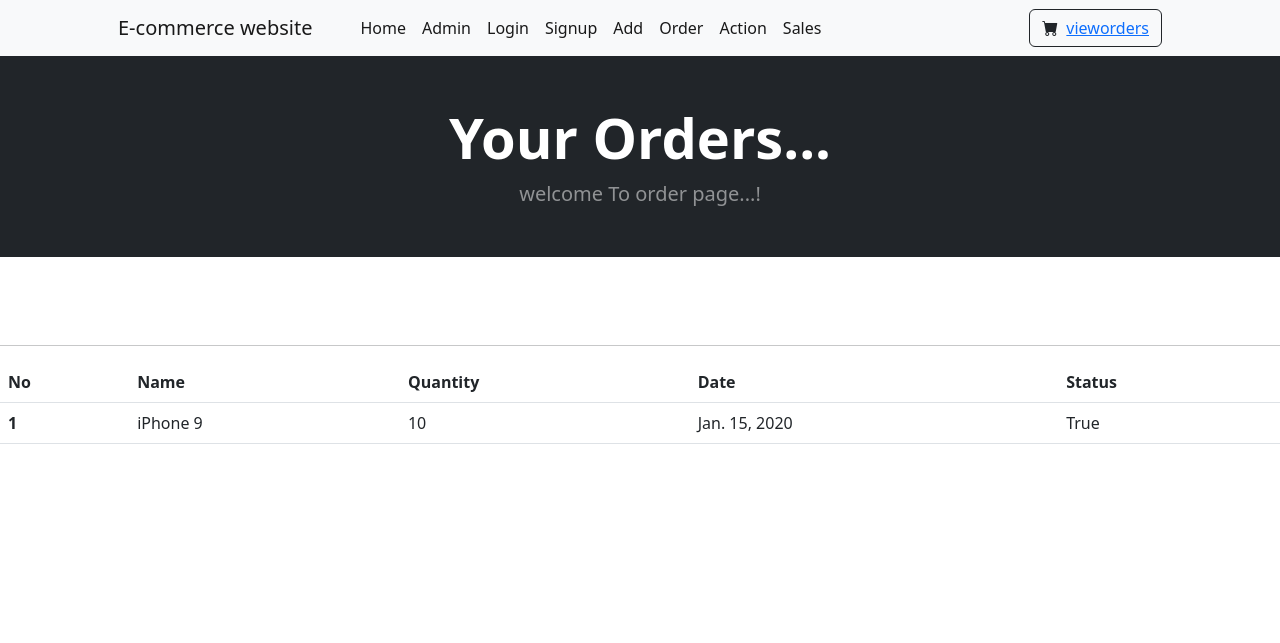
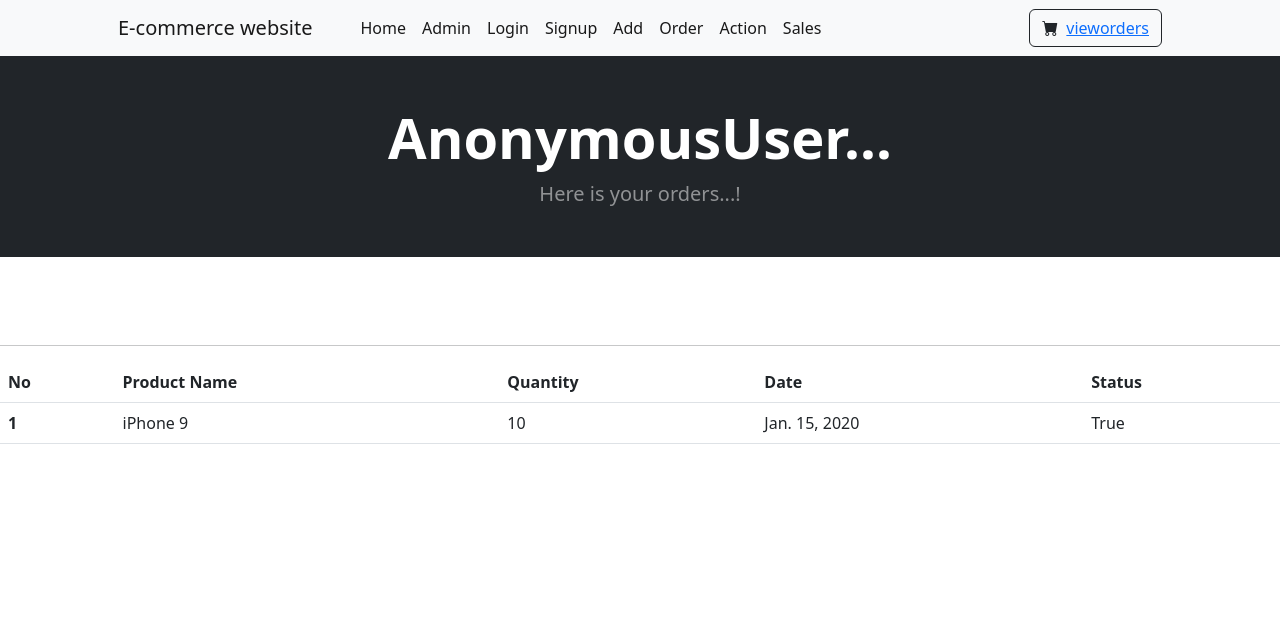
Before and after one commit to Tirupati2005/projectfin, a Django app: template EcommereceWebsite/store/templates/store/view_order.html in a window 1280 px wide. Shown: the top 643 px of the page. Run offline with Django 4.2, Linux system fonts and the light colour scheme; the template is opened without the code that fills it: values that come from a table or form of the project are taken from there, others are empty; data comes from the database, SQL or seed files in the repository; tables that the repository leaves empty hold one stand-in row (values such as "Sample post"); some libraries are stand-ins or nearby versions.

Commit message:
Update view_order.html

```diff
--- a/EcommereceWebsite/store/templates/store/view_order.html
+++ b/EcommereceWebsite/store/templates/store/view_order.html
@@ -11,8 +11,8 @@
 <header class="bg-dark py-4">
     <div class="container px-4 px-lg-5 my-4">
         <div class="text-center text-white">
-            <h1 class="display-4 fw-bolder">Your Orders...</h1>
-            <p class="lead fw-normal text-white-50 mb-0">welcome To order page...!</p>
+            <h1 class="display-4 fw-bolder">{{ user }}...</h1>
+            <p class="lead fw-normal text-white-50 mb-0">Here is your orders...!</p>
         </div>
     </div>
 </header>
@@ -23,7 +23,7 @@
     <thead>
       <tr>
         <th scope="col">No</th>
-        <th scope="col">Name</th>
+        <th scope="col">Product Name</th>
         <th scope="col">Quantity</th>
         <th scope="col">Date</th>
         <th scope="col">Status</th>
```
